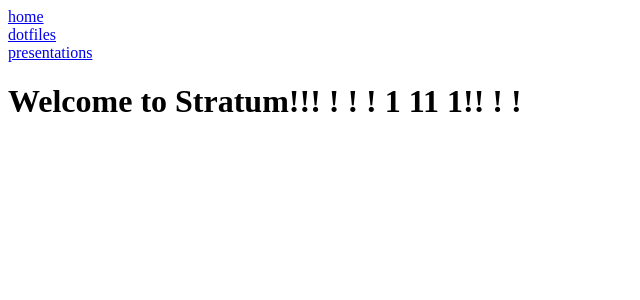
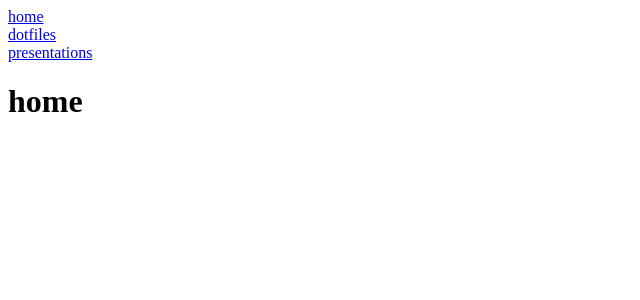
Before and after one commit to Permafrozen/Stratum, a SvelteKit app: page / in a window 1280 px wide. Shown: the top 300 px of the page, without its empty margins (0-640 px from the left). Built offline with nearby package versions, Linux system fonts and the light colour scheme.

Commit message:
changed home page route

```diff
--- a/src/routes/+page.svelte
+++ b/src/routes/+page.svelte
@@ -1 +1 @@
-<h1>Welcome to Stratum!!! ! ! ! 1 11 1!! ! !</h1>
+<h1>home</h1>
```
